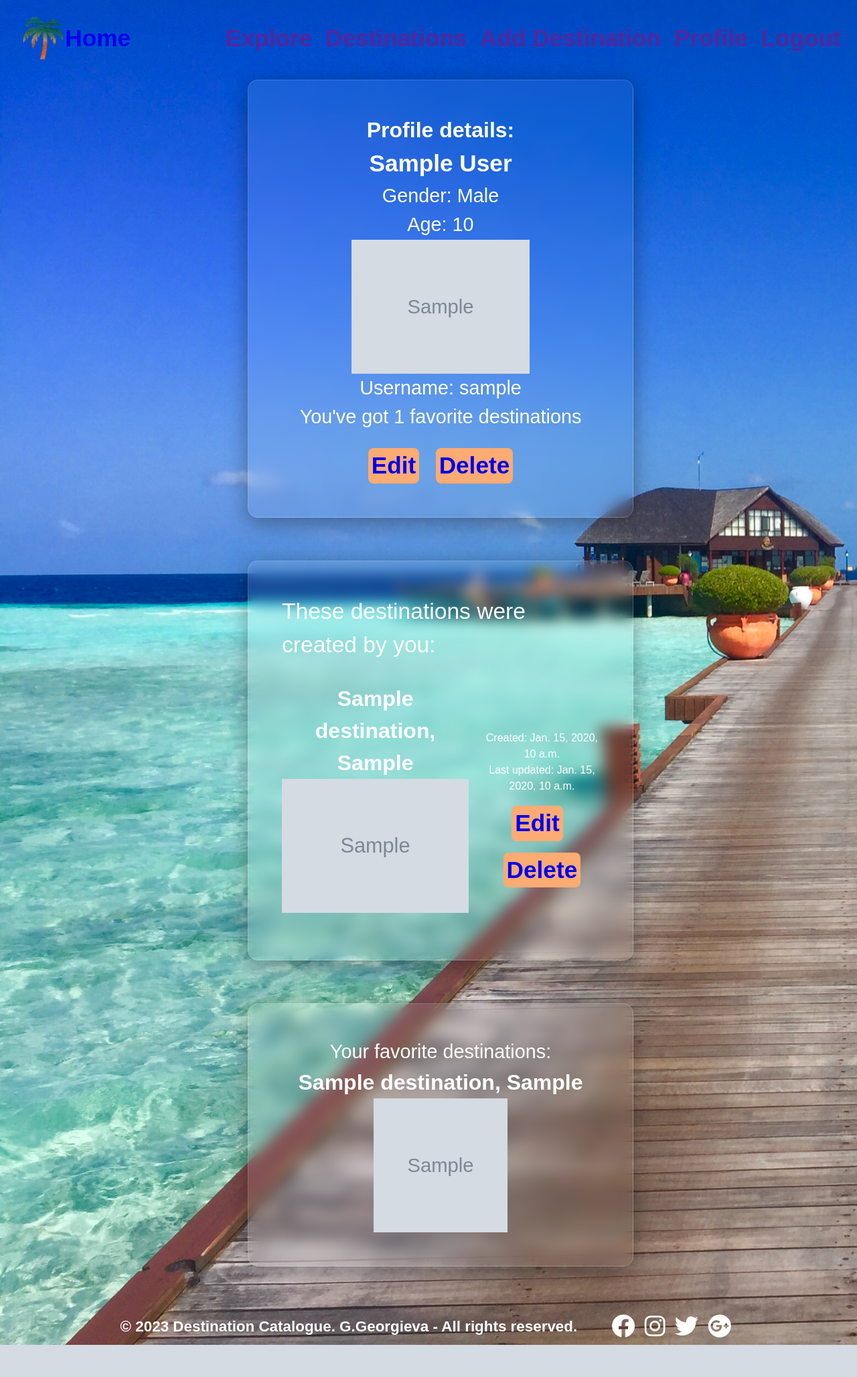
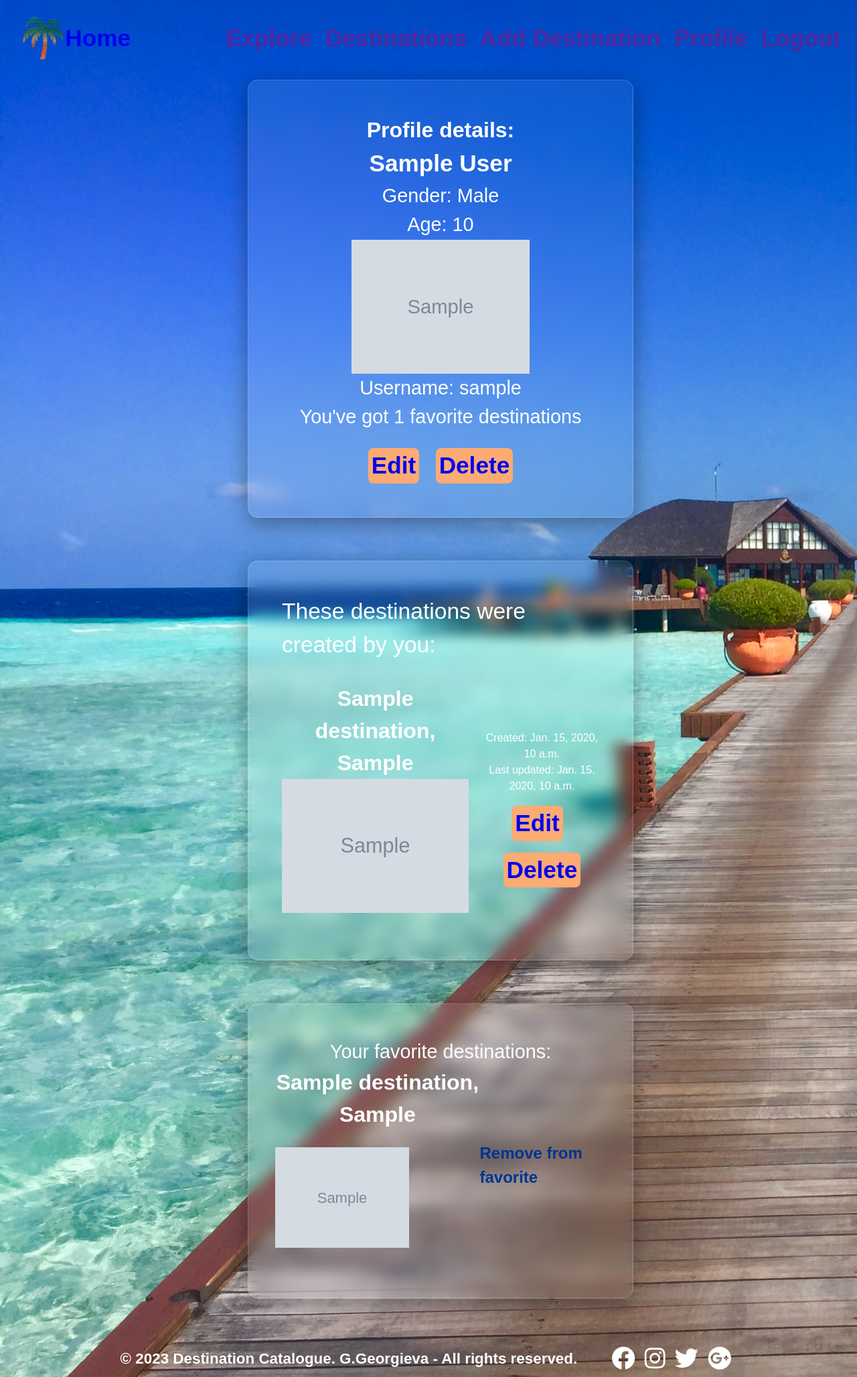
Before and after one commit to GalkaKG/Destinations_Catalogue, a Django app: page /profile/ in a window 1280 px wide. Shown: the whole page at 67% size. Before the commit the page ends 2008 px from the top, so only its background shows below. Run offline with Django 5.2, Linux system fonts and the light colour scheme; a user stored in the database is signed in; tables that the repository leaves empty hold one stand-in row (values such as "Sample post"); grey boxes marked "Sample" are stand-in pictures; some web fonts are replaced.

Commit message:
added remove favorite view and html elements and styles for profile details

```diff
--- a/Destinations_Catalogue/common/urls.py
+++ b/Destinations_Catalogue/common/urls.py
@@ -7,5 +7,6 @@ urlpatterns = (
     path('catalogue/', views.catalogue, name='catalogue'),
     path('favorite/<int:pk>/', views.AddFavoriteView.as_view(), name='add favorite'),
     path('like/<int:pk>/', views.LikeView.as_view(), name='like'),
-    path('api/edit_comment/<int:pk>/', views.EditCommentAPIView.as_view(), name='edit comment')
+    path('api/edit_comment/<int:pk>/', views.EditCommentAPIView.as_view(), name='edit comment'),
+    path('remove_favorite/<int:pk>/', views.RemoveFavoriteView.as_view(), name='remove favorite'),
 )
--- a/Destinations_Catalogue/explore/admin.py
+++ b/Destinations_Catalogue/explore/admin.py
@@ -15,4 +15,4 @@ class ExploreDestinationAdmin(admin.ModelAdmin):
 
 @admin.register(Attraction)
 class AttractionAdmin(admin.ModelAdmin):
-    pass
+    list_display = ['name', 'destination', 'price', 'description']
--- a/Destinations_Catalogue/explore/models.py
+++ b/Destinations_Catalogue/explore/models.py
@@ -31,8 +31,7 @@ class Attraction(models.Model):
     )
     price = models.FloatField()
     description = models.TextField()
-    # image = models.ImageField(upload_to='attraction_images/'
-    # Add any other fields relevant to an attraction
+    image = models.ImageField(upload_to='attraction_images/')
 
     def __str__(self):
         return self.name
--- a/static/styles/profile.css
+++ b/static/styles/profile.css
@@ -129,3 +129,27 @@
 .fa-solid .fa-eye .second {
     top: 69%;
 }
+
+.profile-details .favorite-destinations {
+    display: flex;
+    align-items: center;
+
+}
+
+.fav-img-details-profile {
+    width: 400px;
+}
+
+.fav-img-details-profile img{
+    width: 200px;
+    object-fit: contain;
+}
+
+.remove-fav-det-profile a {
+    font-size: 1.5rem;
+    color: #00348e;
+}
+
+.remove-fav-det-profile a:hover {
+    background-color: #b7f8f1;
+}
--- a/templates/profiles/details-profile.html
+++ b/templates/profiles/details-profile.html
@@ -48,11 +48,18 @@
     {% endif %}
 
     {% if favorite_destinations %}
-        <div class="profile-details">
+        <div class="profile-details" style="display:flex;">
             <p>Your favorite destinations:</p>
             {% for destination in favorite_destinations %}
-                <h1>{{ destination.name }}, {{ destination.location }}</h1>
-                <img style="width: 200px" src="{{ destination.image }}">
+               <div class="favorite-destinations">
+                   <div class="fav-img-details-profile">
+                        <h1>{{ destination.name }}, {{ destination.location }}</h1>
+                        <img src="{{ destination.image }}">
+                   </div>
+                   <div class="remove-fav-det-profile">
+                        <a href="{% url 'remove favorite' pk=destination.pk %}">Remove from favorite</a>
+                   </div>
+               </div>
             {% endfor %}
         </div>
     {% endif %}
```
Also changed, not shown: Destinations_Catalogue/common/views.py (+15 -2 lines), Destinations_Catalogue/explore/migrations/0003_attraction_image.py (added).
